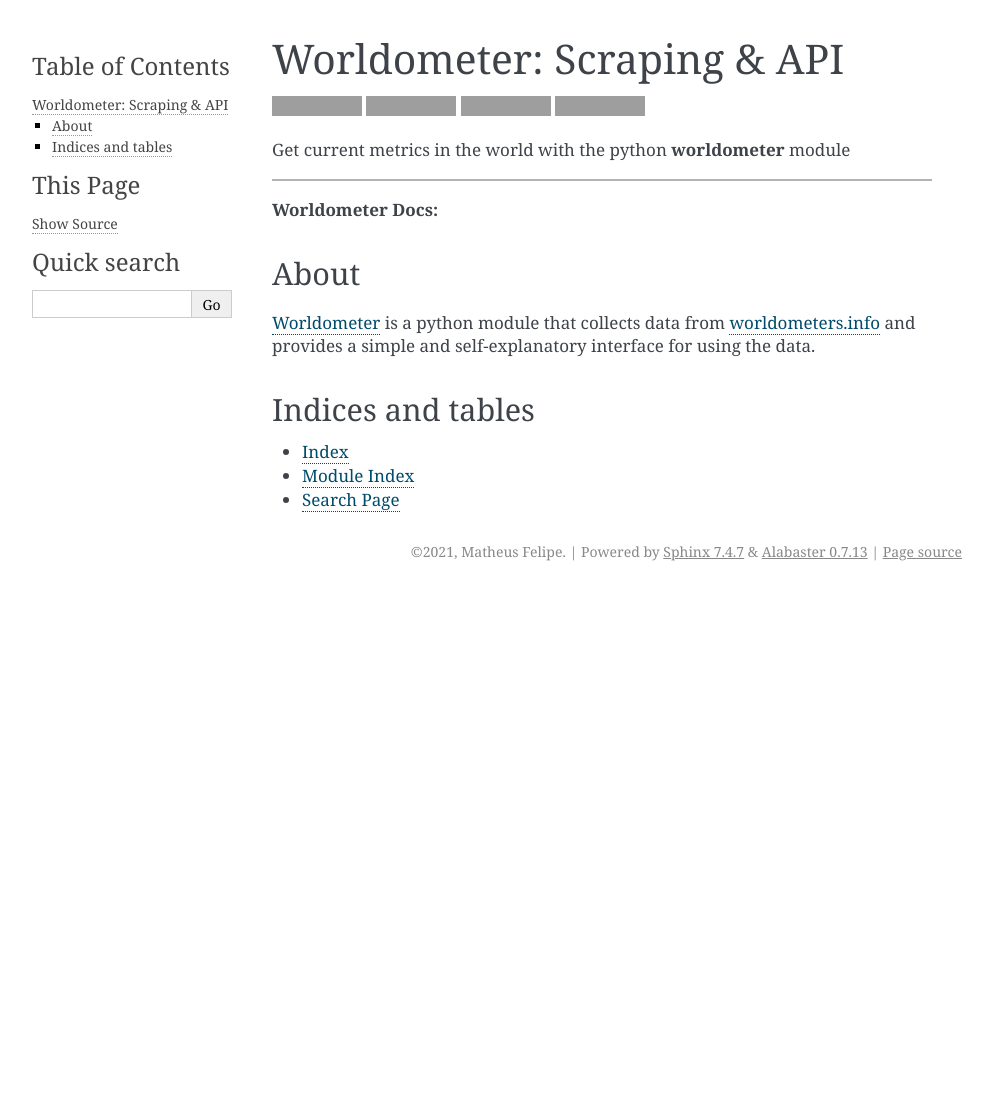
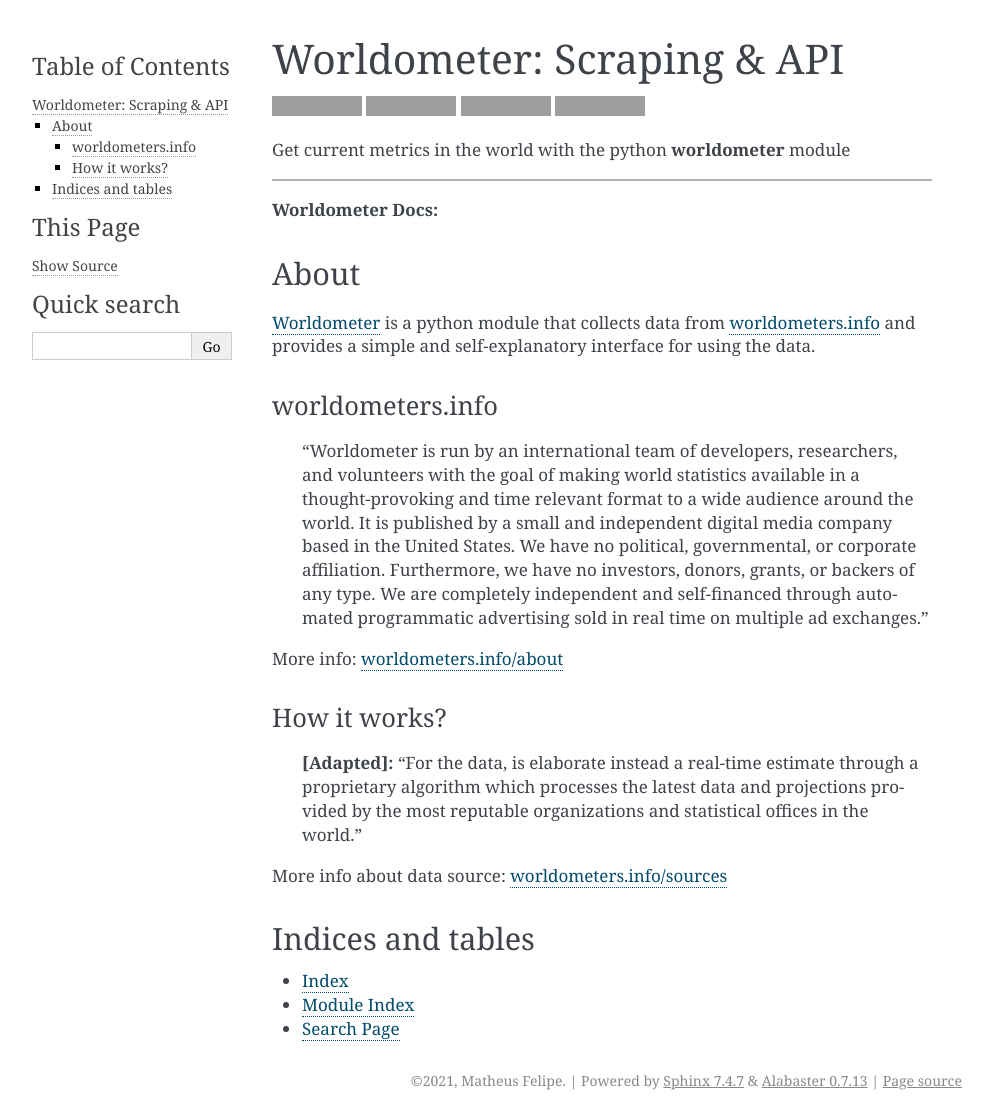
Before and after one commit to matheusfelipeog/worldometer, a Sphinx documentation site: the page built from docs/source/index.rst, in a window 1280 px wide. Shown: the whole page, without its empty margins (148-1141 px from the left). Built offline with Sphinx 7.4.7, drawn with Linux system fonts in a browser that asks for light colours; before the commit the page ends 900 px from its top, so only the background shows below that; grey boxes are pictures that could not be loaded.

Commit message:
Add about section

```diff
--- a/docs/source/index.rst
+++ b/docs/source/index.rst
@@ -42,6 +42,20 @@
 
 `Worldometer <https://github.com/matheusfelipeog/worldometer>`_ is a python module that collects data from `worldometers.info <https://www.worldometers.info/>`_ and provides a simple and self-explanatory interface for using the data.
 
+worldometers.info
+^^^^^^^^^^^^^^^^^
+
+    "Worldometer is run by an international team of developers, researchers, and volunteers with the goal of making world statistics available in a thought-provoking and time relevant format to a wide audience around the world. It is published by a small and independent digital media company based in the United States. We have no political, governmental, or corporate affiliation. Furthermore, we have no investors, donors, grants, or backers of any type. We are completely independent and self-financed through automated programmatic advertising sold in real time on multiple ad exchanges."
+
+More info: `worldometers.info/about <https://www.worldometers.info/about/>`_
+
+How it works?
+^^^^^^^^^^^^^
+
+    **[Adapted]:** "For the data, is elaborate instead a real-time estimate through a proprietary algorithm which processes the latest data and projections provided by the most reputable organizations and statistical offices in the world."
+
+More info about data source: `worldometers.info/sources <https://www.worldometers.info/sources/>`_
+
 
 Indices and tables
 ------------------
```
